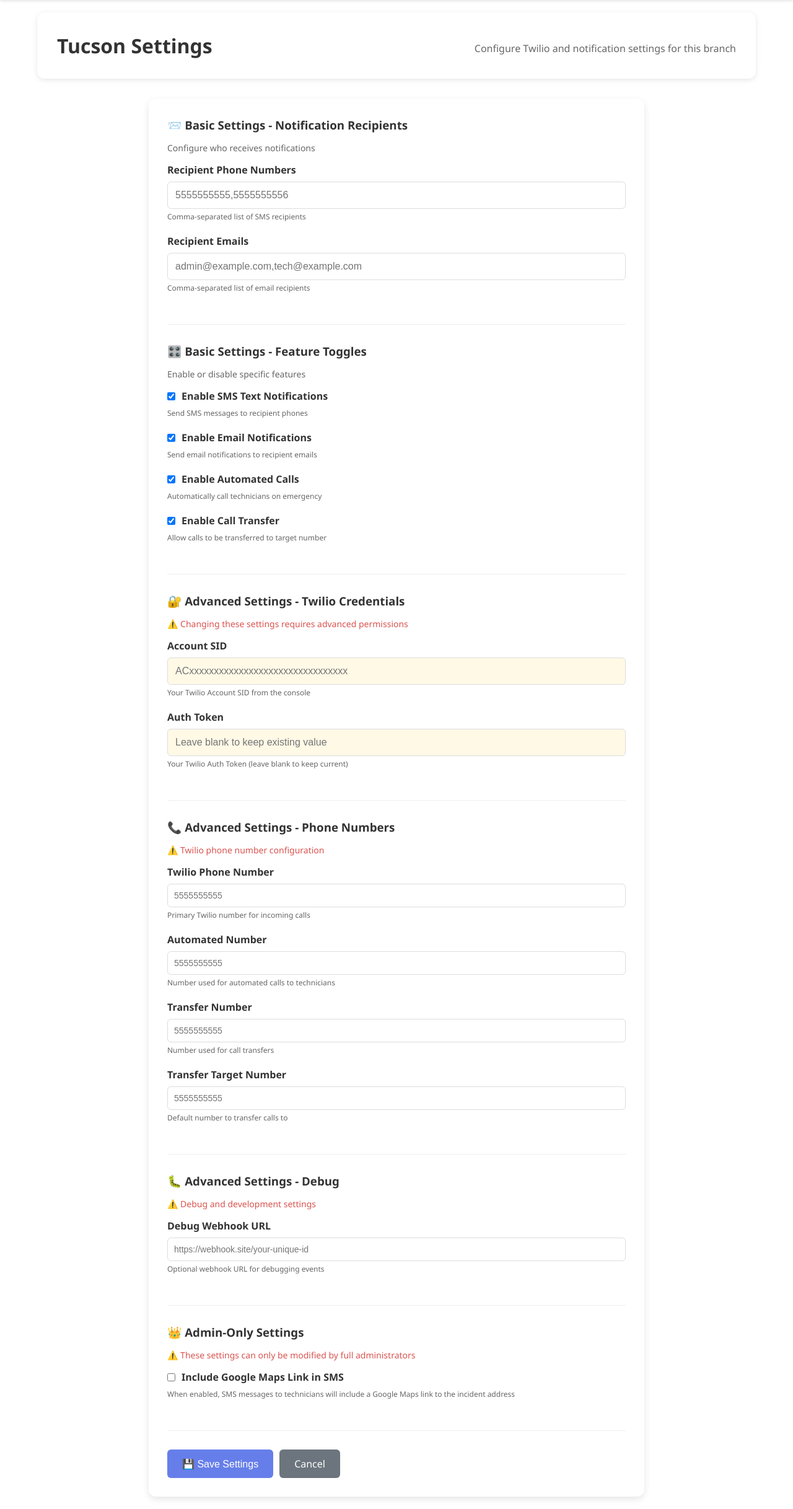
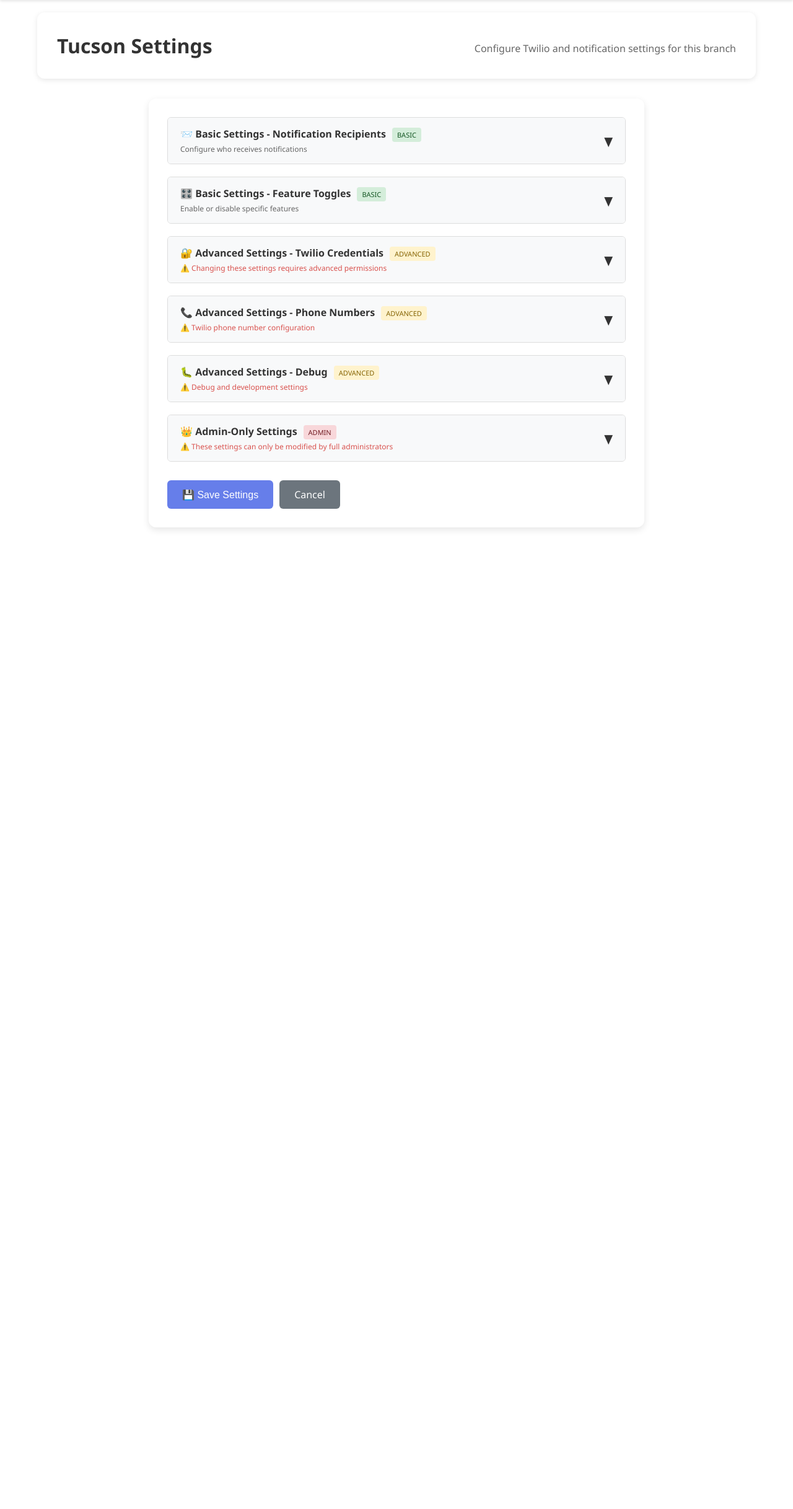
Before and after one commit to bboy432/twilio-responderAZ, a Flask app: page /branch/tuc/settings in a window 1280 px wide. Shown: the part 70-2505 px from the top of the page at 62% size. After the commit the page ends 925 px from the top, so only its background shows below. Run offline with Flask 3, Linux system fonts and the light colour scheme; the visitor is signed in with stand-in values (Sample User, id 1); data that the repository does not hold is empty; parts of the project's set-up code (start-up, migrations or seed data) failed here and were passed over.

Commit message:
Add basic/advanced mode with collapsible dropdowns to status page and settings
Co-authored-by: bboy432 <157178790+bboy432@users.noreply.github.com>

```diff
--- a/admin-dashboard/templates/branch_settings.html
+++ b/admin-dashboard/templates/branch_settings.html
@@ -81,6 +81,66 @@
         .sensitive-field {
             background-color: #fff9e6;
         }
+        .collapsible-section {
+            border: 1px solid #ddd;
+            border-radius: 6px;
+            margin-bottom: 20px;
+            overflow: hidden;
+        }
+        .collapsible-header {
+            background-color: #f8f9fa;
+            padding: 15px 20px;
+            cursor: pointer;
+            display: flex;
+            justify-content: space-between;
+            align-items: center;
+            transition: background-color 0.2s;
+            user-select: none;
+        }
+        .collapsible-header:hover {
+            background-color: #e9ecef;
+        }
+        .collapsible-header h3 {
+            margin: 0;
+            font-size: 16px;
+        }
+        .collapsible-toggle {
+            font-size: 20px;
+            transition: transform 0.3s;
+        }
+        .collapsible-toggle.open {
+            transform: rotate(180deg);
+        }
+        .collapsible-content {
+            max-height: 0;
+            overflow: hidden;
+            transition: max-height 0.3s ease-out;
+            padding: 0 20px;
+        }
+        .collapsible-content.open {
+            max-height: 2000px;
+            padding: 20px;
+            transition: max-height 0.5s ease-in;
+        }
+        .mode-badge {
+            font-size: 11px;
+            padding: 4px 8px;
+            border-radius: 4px;
+            margin-left: 10px;
+            font-weight: normal;
+        }
+        .mode-badge.basic {
+            background-color: #d4edda;
+            color: #155724;
+        }
+        .mode-badge.advanced {
+            background-color: #fff3cd;
+            color: #856404;
+        }
+        .mode-badge.admin {
+            background-color: #f8d7da;
+            color: #721c24;
+        }
     </style>
 </head>
 <body>
@@ -117,10 +177,15 @@
         <div class="settings-form">
             <form id="settingsForm">
                 {% if can_edit_basic %}
-                <div class="form-section">
-                    <h3>📨 Basic Settings - Notification Recipients</h3>
-                    <p class="subtitle" style="color: #666; font-size: 14px; margin-bottom: 15px;">Configure who receives notifications</p>
-
+                <div class="collapsible-section">
+                    <div class="collapsible-header" onclick="toggleSection(this)">
+                        <div>
+                            <h3>📨 Basic Settings - Notification Recipients<span class="mode-badge basic">BASIC</span></h3>
+                            <p class="subtitle" style="color: #666; font-size: 12px; margin: 5px 0 0 0;">Configure who receives notifications</p>
+                        </div>
+                        <span class="collapsible-toggle">▼</span>
+                    </div>
+                    <div class="collapsible-content">
                         <div class="form-group">
                             <label for="RECIPIENT_PHONES">Recipient Phone Numbers</label>
                             <input type="text" id="RECIPIENT_PHONES" name="RECIPIENT_PHONES"
@@ -137,11 +202,17 @@
                             <div class="help-text">Comma-separated list of email recipients</div>
                         </div>
                     </div>
+                </div>
 
-                <div class="form-section">
-                    <h3>🎛️ Basic Settings - Feature Toggles</h3>
-                    <p class="subtitle" style="color: #666; font-size: 14px; margin-bottom: 15px;">Enable or disable specific features</p>
-
+                <div class="collapsible-section">
+                    <div class="collapsible-header" onclick="toggleSection(this)">
+                        <div>
+                            <h3>🎛️ Basic Settings - Feature Toggles<span class="mode-badge basic">BASIC</span></h3>
+                            <p class="subtitle" style="color: #666; font-size: 12px; margin: 5px 0 0 0;">Enable or disable specific features</p>
+                        </div>
+                        <span class="collapsible-toggle">▼</span>
+                    </div>
+                    <div class="collapsible-content">
                         <div class="form-group">
                             <label style="display: flex; align-items: center; cursor: pointer;">
                                 <input type="checkbox" id="enable_texts" name="enable_texts"
@@ -182,18 +253,31 @@
                             <div class="help-text">Allow calls to be transferred to target number</div>
                         </div>
                     </div>
+                </div>
                 {% else %}
-                <div class="form-section">
-                    <h3>📨 Basic Settings</h3>
+                <div class="collapsible-section">
+                    <div class="collapsible-header" onclick="toggleSection(this)">
+                        <div>
+                            <h3>📨 Basic Settings<span class="mode-badge basic">BASIC</span></h3>
+                        </div>
+                        <span class="collapsible-toggle">▼</span>
+                    </div>
+                    <div class="collapsible-content">
                         <p style="color: #666; font-style: italic;">You do not have permission to edit basic settings.</p>
+                    </div>
                 </div>
                 {% endif %}
 
                 {% if can_edit_advanced %}
-                <div class="form-section">
-                    <h3>🔐 Advanced Settings - Twilio Credentials</h3>
-                    <p class="subtitle" style="color: #d9534f; font-size: 14px; margin-bottom: 15px;">⚠️ Changing these settings requires advanced permissions</p>
-
+                <div class="collapsible-section">
+                    <div class="collapsible-header" onclick="toggleSection(this)">
+                        <div>
+                            <h3>🔐 Advanced Settings - Twilio Credentials<span class="mode-badge advanced">ADVANCED</span></h3>
+                            <p class="subtitle" style="color: #d9534f; font-size: 12px; margin: 5px 0 0 0;">⚠️ Changing these settings requires advanced permissions</p>
+                        </div>
+                        <span class="collapsible-toggle">▼</span>
+                    </div>
+                    <div class="collapsible-content">
                         <div class="form-group">
                             <label for="TWILIO_ACCOUNT_SID">Account SID</label>
                             <input type="text" id="TWILIO_ACCOUNT_SID" name="TWILIO_ACCOUNT_SID"
@@ -213,11 +297,17 @@
                             <div class="help-text">Your Twilio Auth Token (leave blank to keep current)</div>
                         </div>
                     </div>
+                </div>
 
-                <div class="form-section">
-                    <h3>📞 Advanced Settings - Phone Numbers</h3>
-                    <p class="subtitle" style="color: #d9534f; font-size: 14px; margin-bottom: 15px;">⚠️ Twilio phone number configuration</p>
-
+                <div class="collapsible-section">
+                    <div class="collapsible-header" onclick="toggleSection(this)">
+                        <div>
+                            <h3>📞 Advanced Settings - Phone Numbers<span class="mode-badge advanced">ADVANCED</span></h3>
+                            <p class="subtitle" style="color: #d9534f; font-size: 12px; margin: 5px 0 0 0;">⚠️ Twilio phone number configuration</p>
+                        </div>
+                        <span class="collapsible-toggle">▼</span>
+                    </div>
+                    <div class="collapsible-content">
                         <div class="form-group">
                             <label for="TWILIO_PHONE_NUMBER">Twilio Phone Number</label>
                             <input type="tel" id="TWILIO_PHONE_NUMBER" name="TWILIO_PHONE_NUMBER"
@@ -250,11 +340,17 @@
                             <div class="help-text">Default number to transfer calls to</div>
                         </div>
                     </div>
+                </div>
 
-                <div class="form-section">
-                    <h3>🐛 Advanced Settings - Debug</h3>
-                    <p class="subtitle" style="color: #d9534f; font-size: 14px; margin-bottom: 15px;">⚠️ Debug and development settings</p>
-
+                <div class="collapsible-section">
+                    <div class="collapsible-header" onclick="toggleSection(this)">
+                        <div>
+                            <h3>🐛 Advanced Settings - Debug<span class="mode-badge advanced">ADVANCED</span></h3>
+                            <p class="subtitle" style="color: #d9534f; font-size: 12px; margin: 5px 0 0 0;">⚠️ Debug and development settings</p>
+                        </div>
+                        <span class="collapsible-toggle">▼</span>
+                    </div>
+                    <div class="collapsible-content">
                         <div class="form-group">
                             <label for="DEBUG_WEBHOOK_URL">Debug Webhook URL</label>
                             <input type="url" id="DEBUG_WEBHOOK_URL" name="DEBUG_WEBHOOK_URL"
@@ -263,18 +359,31 @@
                             <div class="help-text">Optional webhook URL for debugging events</div>
                         </div>
                     </div>
+                </div>
                 {% else %}
-                <div class="form-section">
-                    <h3>🔐 Advanced Settings</h3>
+                <div class="collapsible-section">
+                    <div class="collapsible-header" onclick="toggleSection(this)">
+                        <div>
+                            <h3>🔐 Advanced Settings<span class="mode-badge advanced">ADVANCED</span></h3>
+                        </div>
+                        <span class="collapsible-toggle">▼</span>
+                    </div>
+                    <div class="collapsible-content">
                         <p style="color: #666; font-style: italic;">You do not have permission to edit advanced settings (Twilio credentials, phone numbers, debug settings).</p>
+                    </div>
                 </div>
                 {% endif %}
 
                 {% if is_admin %}
-                <div class="form-section">
-                    <h3>👑 Admin-Only Settings</h3>
-                    <p class="subtitle" style="color: #d9534f; font-size: 14px; margin-bottom: 15px;">⚠️ These settings can only be modified by full administrators</p>
-
+                <div class="collapsible-section">
+                    <div class="collapsible-header" onclick="toggleSection(this)">
+                        <div>
+                            <h3>👑 Admin-Only Settings<span class="mode-badge admin">ADMIN</span></h3>
+                            <p class="subtitle" style="color: #d9534f; font-size: 12px; margin: 5px 0 0 0;">⚠️ These settings can only be modified by full administrators</p>
+                        </div>
+                        <span class="collapsible-toggle">▼</span>
+                    </div>
+                    <div class="collapsible-content">
                         <div class="form-group">
                             <label style="display: flex; align-items: center; cursor: pointer;">
                                 <input type="checkbox" id="enable_google_maps_link" name="enable_google_maps_link"
@@ -283,6 +392,7 @@
                                 <span>Include Google Maps Link in SMS</span>
                             </label>
                             <div class="help-text">When enabled, SMS messages to technicians will include a Google Maps link to the incident address</div>
+                        </div>
                     </div>
                 </div>
                 {% endif %}
@@ -302,6 +412,19 @@
     </div>
 
     <script>
+        function toggleSection(header) {
+            const content = header.nextElementSibling;
+            const toggle = header.querySelector('.collapsible-toggle');
+
+            if (content.classList.contains('open')) {
+                content.classList.remove('open');
+                toggle.classList.remove('open');
+            } else {
+                content.classList.add('open');
+                toggle.classList.add('open');
+            }
+        }
+
         document.getElementById('settingsForm').addEventListener('submit', async (e) => {
             e.preventDefault();
 
@@ -320,7 +443,7 @@
             }
 
             // Handle checkboxes (they need to be explicitly set to true/false)
-            const checkboxes = ['enable_texts', 'enable_emails', 'enable_auto_call', 'enable_transfer_call'];
+            const checkboxes = ['enable_texts', 'enable_emails', 'enable_auto_call', 'enable_transfer_call', 'enable_google_maps_link'];
             checkboxes.forEach(name => {
                 const checkbox = document.getElementById(name);
                 if (checkbox) {
```
Also changed, not shown: app.py (+42 -9 lines). Lines whose indentation alone changed are shown as unchanged.
